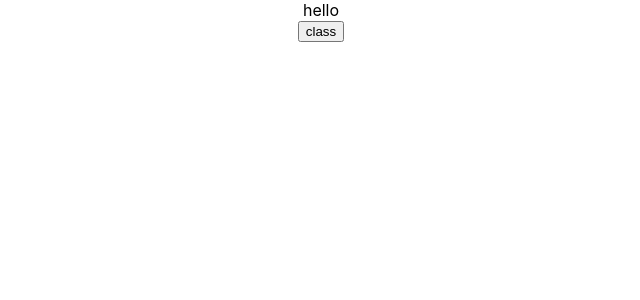
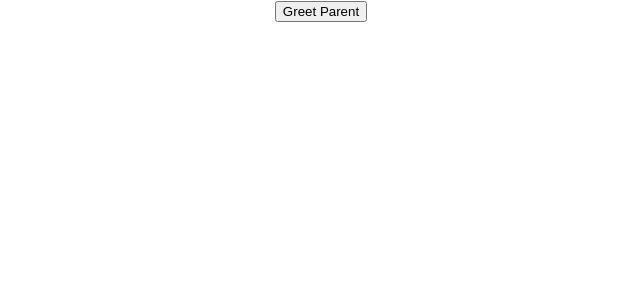
Before and after one commit to p4nduxcv/Get-set-ready-go-for-react, a React (Create React App) app: page / in a window 1280 px wide. Shown: the top 300 px of the page, without its empty margins (319-959 px from the left). Built offline with nearby package versions, Linux system fonts and the light colour scheme.

Commit message:
Methods as props

```diff
--- a/src/App.js
+++ b/src/App.js
@@ -8,11 +8,13 @@
 import FunctionClick from "./Components/FunctionClick";
 import ClassClick from "./Components/ClassClick";
 import EventBidnd from "./Components/EventBind";
+import ParentComponent from "./Components/ParentComponent";
 
 function App() {
   return (
     <div className="App">
-      <EventBidnd />
+      <ParentComponent />
+      {/* <EventBidnd /> */}
       {/* <FunctionClick />
       <ClassClick />
       <Greet name="pandula">
--- /dev/null
+++ b/src/Components/ChildComponent.js
@@ -0,0 +1,11 @@
+import React from "react";
+
+function ChildComponent(props) {
+  return (
+    <div>
+      <button onClick={() => props.greetHandler('child pandula')}>Greet Parent</button>
+    </div>
+  );
+}
+
+export default ChildComponent;
--- /dev/null
+++ b/src/Components/ParentComponent.js
@@ -0,0 +1,27 @@
+import React, { Component } from "react";
+import ChildComponent from "./ChildComponent";
+
+class ParentComponent extends Component {
+  constructor(props) {
+    super(props);
+
+    this.state = {
+      parentName: "parent amma",
+    };
+    this.greetParent = this.greetParent.bind(this);
+  }
+
+  greetParent(childName) {
+    alert(`Hello ${this.state.parentName} from ${childName}`);
+  }
+
+  render() {
+    return (
+      <div>
+        <ChildComponent greetHandler={this.greetParent} />
+      </div>
+    );
+  }
+}
+
+export default ParentComponent;
```
Also changed, not shown: src/Components/EventBind.js (+4 -3 lines).
